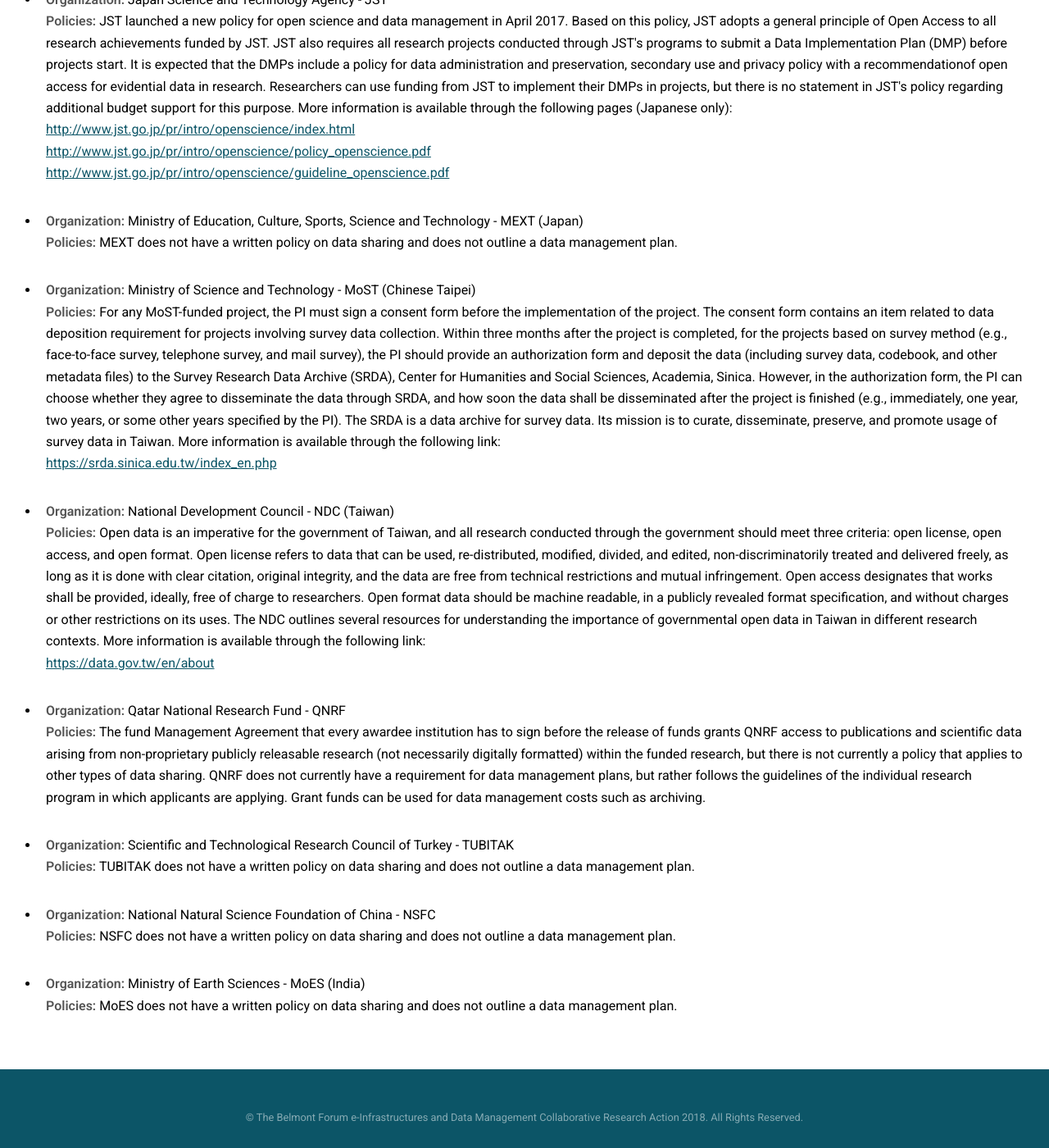
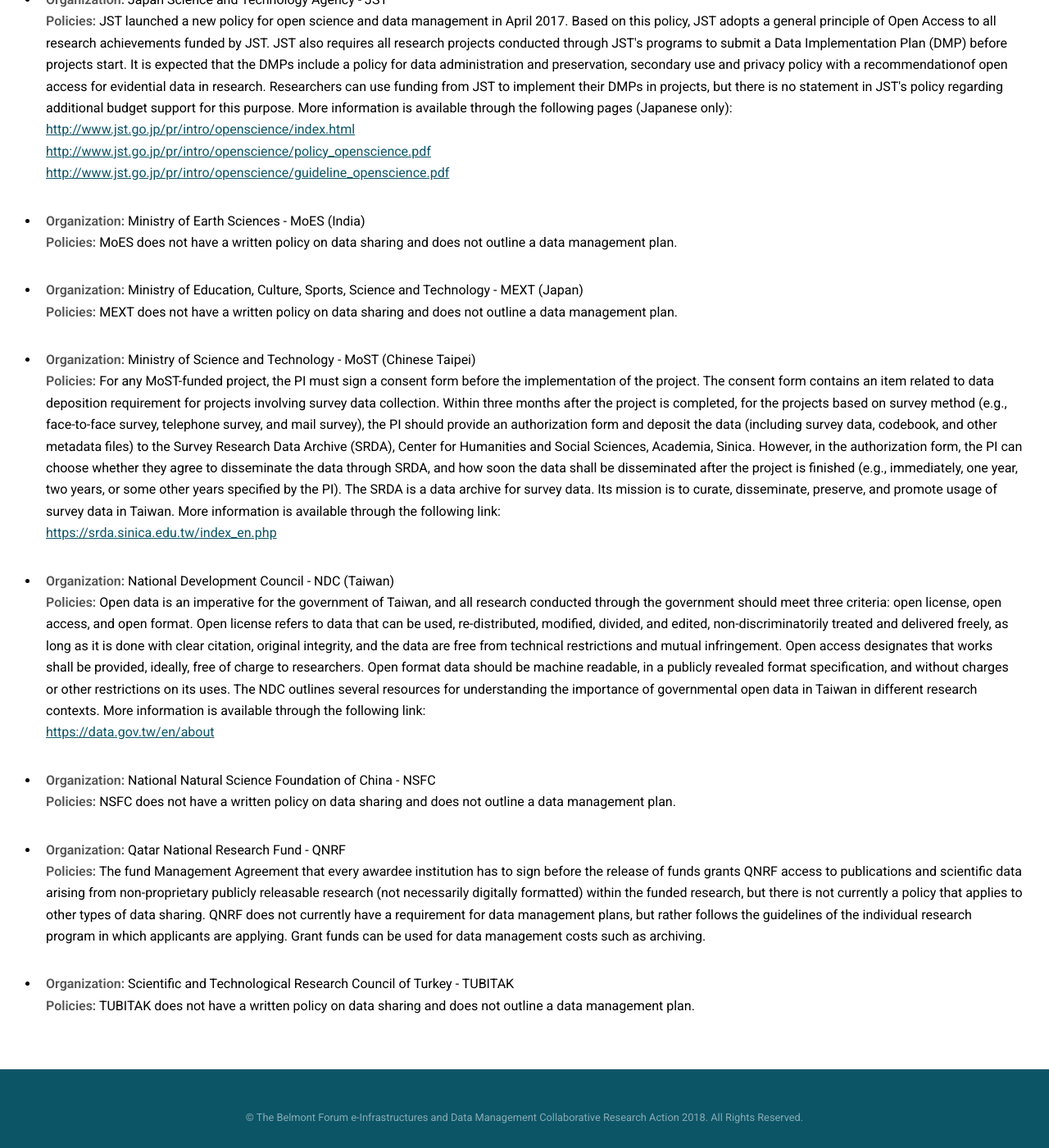
Before and after one commit to bfe-inf/toolkit, a Jekyll site: the page built from bp&s-asia.html, in a window 1280 px wide and 1400 px high, scrolled down 516 px. Shown: the whole window at 82% size. Built offline with Jekyll 4.4.1, drawn with Linux system fonts in a browser that asks for light colours; some of the changed lines change nothing that is shown.

Commit message:
Update bp&s-asia.html

```diff
--- a/bp&s-asia.html
+++ b/bp&s-asia.html
@@ -64,6 +64,10 @@
 						<a href="http://www.jst.go.jp/pr/intro/openscience/guideline_openscience.pdf" target="_blank">http://www.jst.go.jp/pr/intro/openscience/guideline_openscience.pdf</a></li>
       					</ul>
 					<ul>
+	     					<li> <strong>Organization:</strong> Ministry of Earth Sciences - MoES (India) <br/>
+		   				<strong>Policies:</strong> MoES does not have a written policy on data sharing and does not outline a data management plan. </li>
+      					</ul>
+					<ul>
 	     					<li> <strong>Organization:</strong> Ministry of Education, Culture, Sports, Science and Technology - MEXT (Japan)  <br/>
 		   				<strong>Policies:</strong> MEXT does not have a written policy on data sharing and does not outline a data management plan.</li>
       					</ul>
@@ -80,20 +84,16 @@
 						<a href="https://data.gov.tw/en/about" target="_blank">https://data.gov.tw/en/about</a></li>
       					</ul>
 					<ul>
+	     					<li> <strong>Organization:</strong> National Natural Science Foundation of China - NSFC <br/>
+		   				<strong>Policies:</strong> NSFC does not have a written policy on data sharing and does not outline a data management plan. </li>
+      					</ul>
+					<ul>
 	     					<li> <strong>Organization:</strong> Qatar National Research Fund - QNRF <br/>
 		   				<strong>Policies:</strong> The fund Management Agreement that every awardee institution has to sign before the release of funds grants QNRF access to publications and scientific data arising from non-proprietary publicly releasable research (not necessarily digitally formatted) within the funded research, but there is not currently a policy that applies to other types of data sharing. QNRF does not currently have a requirement for data management plans, but rather follows the guidelines of the individual research program in which applicants are applying. Grant funds can be used for data management costs such as archiving. </li>
       					</ul>
 					<ul>
 	     					<li> <strong>Organization:</strong> Scientific and Technological Research Council of Turkey - TUBITAK <br/>
 		   				<strong>Policies:</strong> TUBITAK does not have a written policy on data sharing and does not outline a data management plan. </li>
-      					</ul>
-					<ul>
-	     					<li> <strong>Organization:</strong> National Natural Science Foundation of China - NSFC <br/>
-		   				<strong>Policies:</strong> NSFC does not have a written policy on data sharing and does not outline a data management plan. </li>
-      					</ul>
-					<ul>
-	     					<li> <strong>Organization:</strong> Ministry of Earth Sciences - MoES (India) <br/>
-		   				<strong>Policies:</strong> MoES does not have a written policy on data sharing and does not outline a data management plan. </li>
       					</ul>
      				 </div>
 	  		</section>
```
